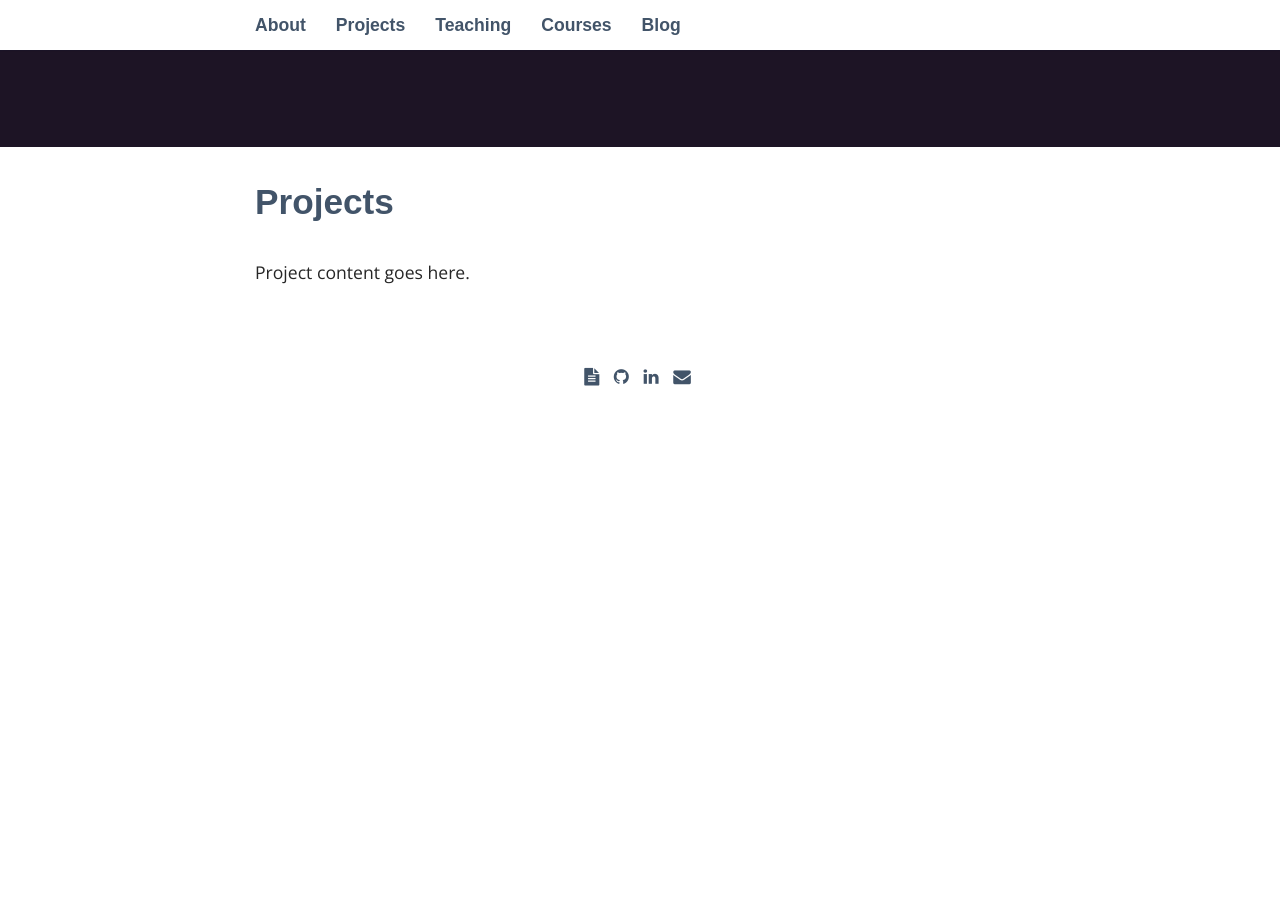
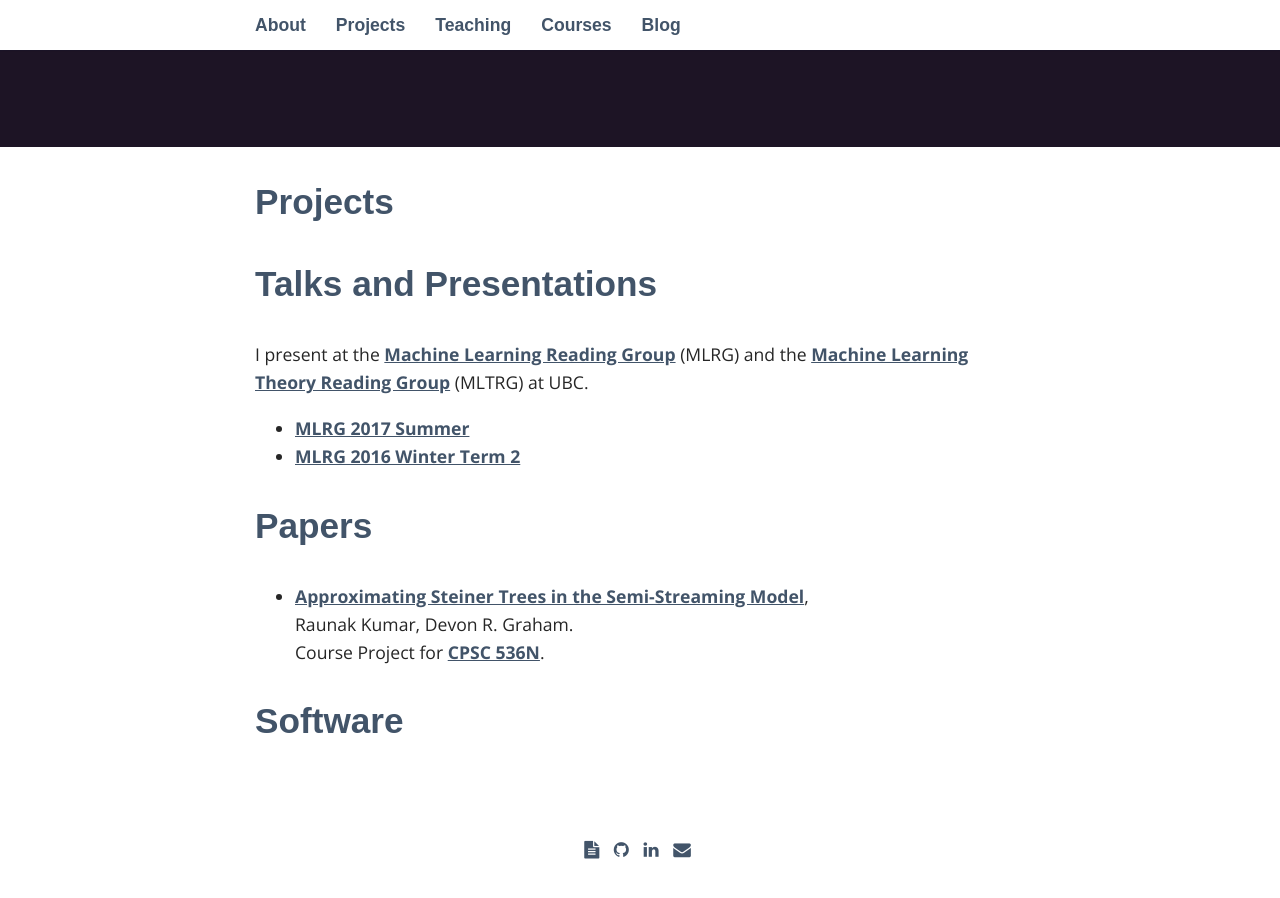
Before and after one commit to raunakkmr/raunakkmr.github.io, a Jekyll site: the page built from _pages/02_projects.md, in a window 1280 px wide and 900 px high, scrolled down 263 px. Built offline with Jekyll 4.4.1, drawn with Linux system fonts in a browser that asks for light colours; nearby versions of some CDN libraries; some web fonts are replaced; before the commit the page ends 900 px from its top, so only the background shows below that.

Commit message:
updated projects

```diff
--- a/_pages/02_projects.md
+++ b/_pages/02_projects.md
@@ -4,4 +4,20 @@ title: Projects
 permalink: /projects/
 ---
 
-Project content goes here.
+## Talks and Presentations
+
+I present at the [Machine Learning Reading Group](https://www.cs.ubc.ca/labs/lci/mlrg/)
+(MLRG) and the [Machine Learning Theory Reading
+Group](https://www.cs.ubc.ca/labs/beta/Courses/MLTRG.html) (MLTRG) at UBC.
+
+* [MLRG 2017 Summer](../documents/mlrg-2017-summer.pdf)
+* [MLRG 2016 Winter Term 2](../documents/mlrg-2016-winter-2.pdf)
+
+## Papers
+
+* [Approximating Steiner Trees in the Semi-Streaming
+  Model](../documents/CPSC-536N-Project-Raunak-Devon.pdf),
+  Raunak Kumar, Devon R. Graham.
+  Course Project for [CPSC 536N](https://www.cs.ubc.ca/~nickhar/W17/).
+
+## Software
```
Also changed, not shown: 3 other files.
